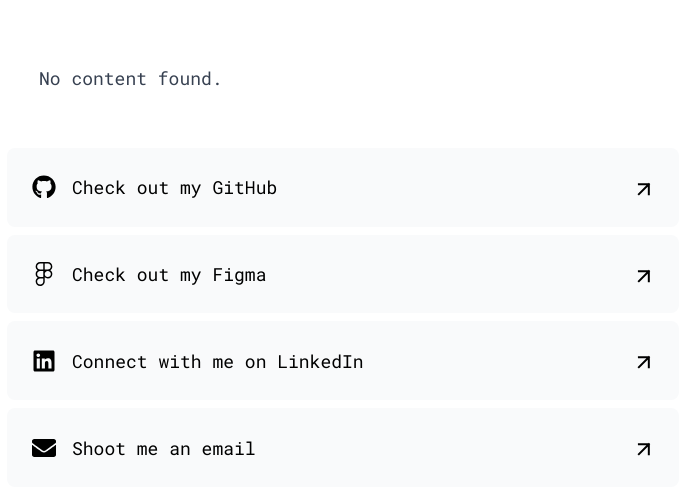
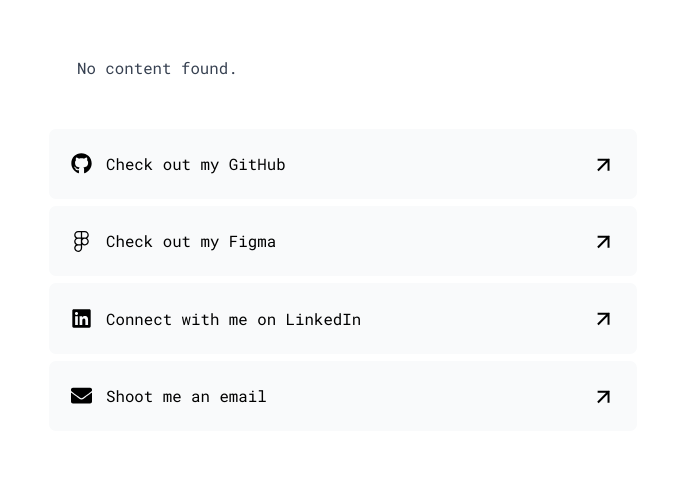
Before and after one commit to martinfuglset/martinfuglset, a Next.js app: page / in a window 1280 px wide. Shown: the top 496 px of the page, without its empty margins (297-979 px from the left). Built offline with nearby package versions, Linux system fonts and the light colour scheme.

Commit message:
font reduction

```diff
--- a/styles/globals.css
+++ b/styles/globals.css
@@ -7,6 +7,7 @@
 
 html {
   scroll-behavior: smooth; /* Enables smooth scrolling */
+  font-size: 14px;
 }
 
 body {
@@ -16,7 +17,6 @@
   padding: 0;
   width: 100%;
   min-height: 100%;
-  font-size: 0.875rem; /* Added 14px (0.875rem) base font size */
   transition: background-color 0.3s ease, color 0.3s ease; /* Standardized timing function */
 }
 
--- a/tailwind.config.js
+++ b/tailwind.config.js
@@ -9,6 +9,18 @@
       fontFamily: {
         sans: ['Roboto Mono', 'monospace'],
       },
+      fontSize: {
+        'xs': '0.75rem',
+        'sm': '0.875rem',
+        'base': '1rem',
+        'lg': '1.125rem',
+        'xl': '1.25rem',
+        '2xl': '1.5rem',
+        '3xl': '1.875rem',
+        '4xl': '2.25rem',
+        '5xl': '3rem',
+        '6xl': '3.75rem',
+      },
     },
   },
   plugins: [],
```
